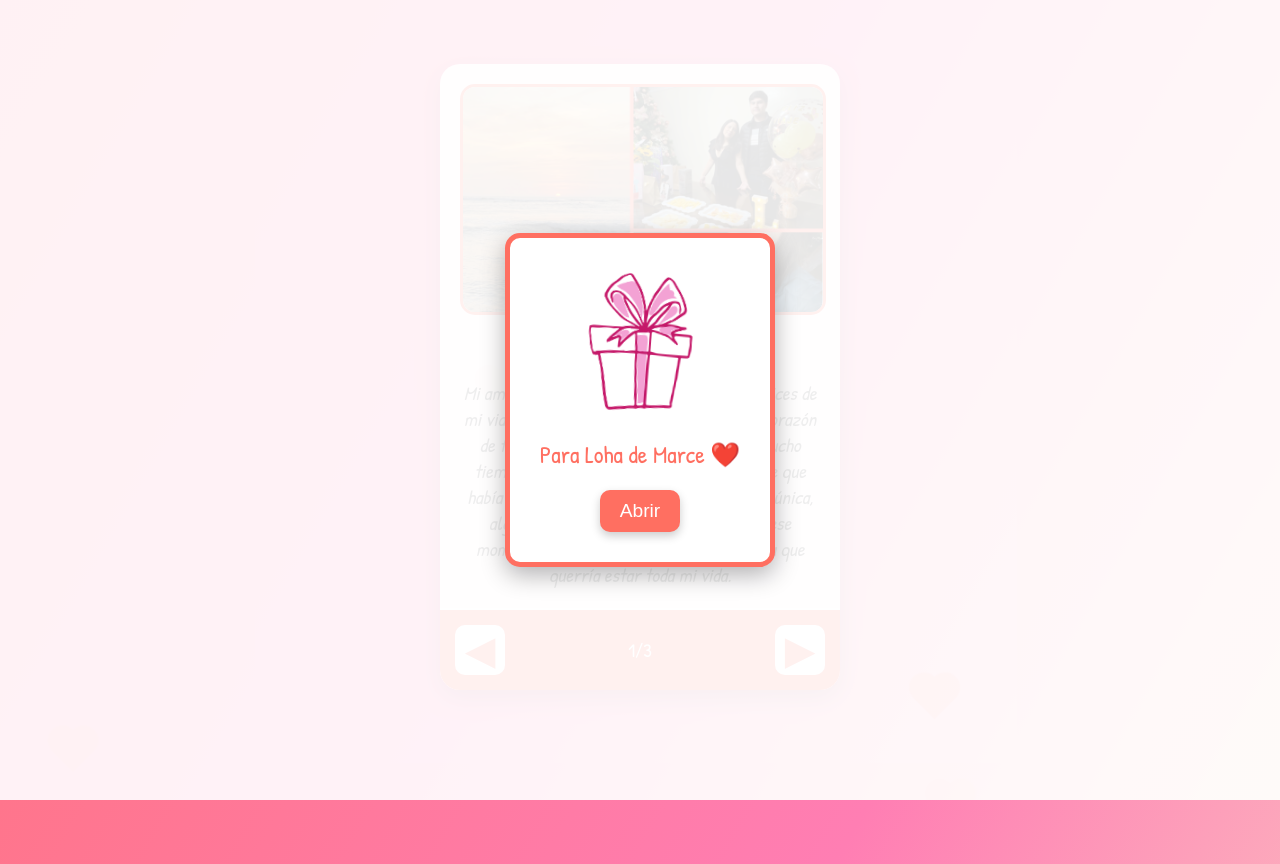
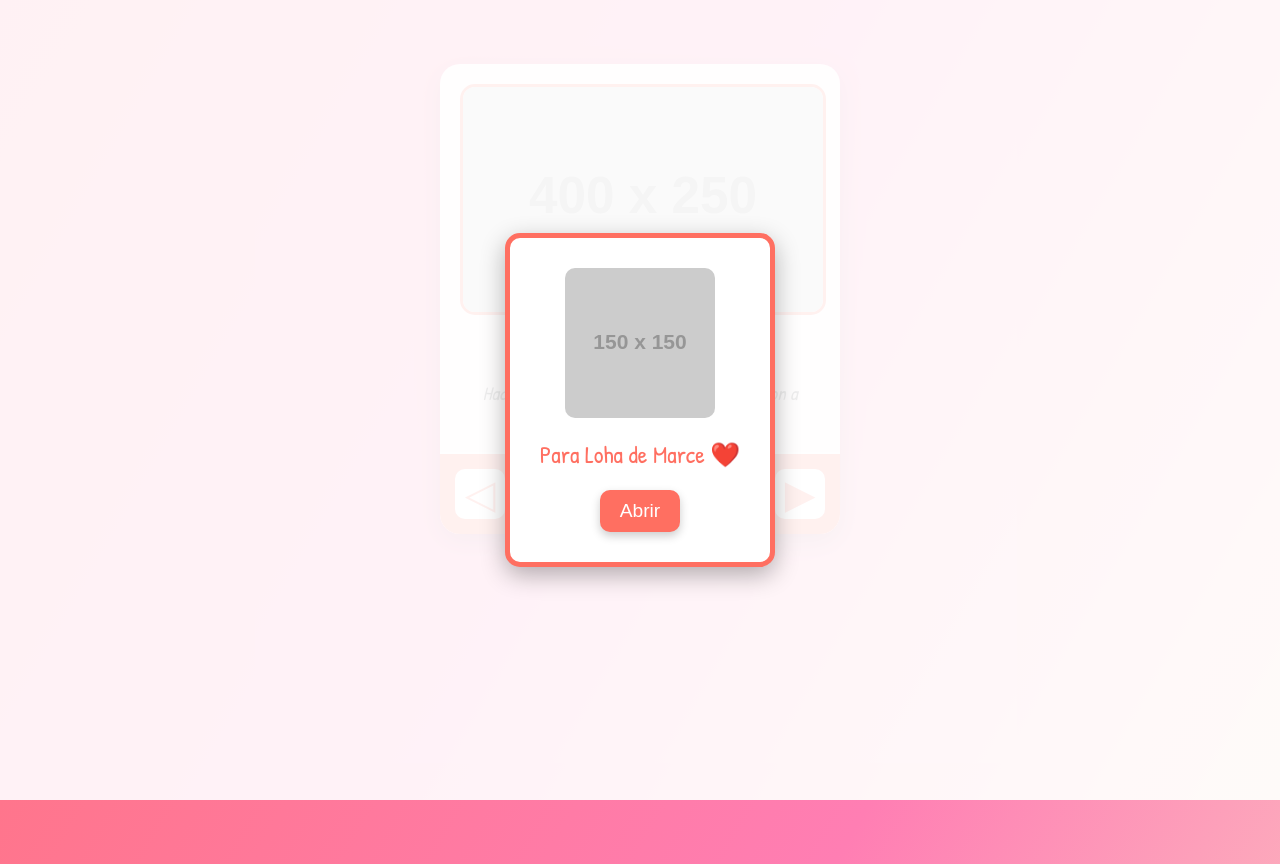
Before and after one commit to Marc3-T/loha, a plain HTML site: page index.html in a window 1280 px wide. Drawn offline with Linux system fonts and the light colour scheme; placeholder pictures from the web are drawn by us.

Commit message:
index.html

```diff
--- a/index.html
+++ b/index.html
@@ -5,7 +5,6 @@
     <meta name="viewport" content="width=device-width, initial-scale=1.0">
     <title>Un mes juntos ❤️</title>
     <link href="https://fonts.googleapis.com/css2?family=Patrick+Hand&display=swap" rel="stylesheet">
-    <link rel="icon" href="icon.png" type="image/png">
     <style>
         body {
             font-family: 'Patrick Hand', cursive;
@@ -99,7 +98,7 @@
             align-items: center;
             background: rgba(255, 255, 255, 0.9);
             transition: opacity 0.5s, visibility 0.5s;
-            z-index: 2; /* Adjusted to ensure it's above the book */
+            z-index: 2;
         }
 
         .screen.hidden {
@@ -136,37 +135,6 @@
             object-fit: cover;
         }
 
-        .gift-lid {
-            position: absolute;
-            width: 150px;
-            height: 20px;
-            background: #ffffff;
-            border-radius: 10px 10px 0 0;
-            top: -20px;
-            animation: bounce 1.5s ease-in-out infinite;
-        }
-
-        @keyframes bounce {
-            0%, 100% {
-                top: -20px;
-            }
-            50% {
-                top: -30px;
-            }
-        }
-
-        @keyframes shake {
-            0%, 100% {
-                transform: rotate(0);
-            }
-            25% {
-                transform: rotate(5deg);
-            }
-            75% {
-                transform: rotate(-5deg);
-            }
-        }
-
         .gift-message {
             font-size: 1.5em;
             margin-bottom: 20px;
@@ -195,7 +163,6 @@
             display: flex;
             justify-content: center;
             align-items: flex-start;
-            z-index: 1; /* Ensures it's below the gift screen */
             padding-top: 10%;
         }
 
@@ -274,8 +241,7 @@
     <div id="gift-screen" class="screen">
         <div class="gift-screen">
             <div class="gift-image-container">
-                <img src="regalo.jpg" alt="Imagen de Regalo">
-                <!-- Replace the src with your own image URL, make sure it's PNG or another format with transparency -->
+                <img src="https://via.placeholder.com/150" alt="Regalo">
             </div>
             <div class="gift-message">Para Loha de Marce ❤️</div>
             <button class="open-button" onclick="openBook()">Abrir</button>
@@ -285,12 +251,12 @@
     <div id="book-container">
         <div id="book">
             <div class="page" id="page-1">
-                <img src="3.png" alt="Foto 1">
+                <img src="https://via.placeholder.com/400x250" alt="Foto 1">
                 <div class="title">Nuestro primer mes</div>
-                <p>Mi amor, este mes ha sido uno de los más felices de mi vida. Tu alegría y tu compañía llenan mi corazón de felicidad como no lo hacía desde hace mucho tiempo. Desde la primera vez que te vi, supe que había algo especial en ti. Sentí una conexión única, algo que jamás había sentido antes, y en ese momento supe que tú serías la mujer con la que querría estar toda mi vida.</p>
+                <p>Hace un mes nuestras historias comenzaron a escribirse juntas. ❤️</p>
             </div>
             <div class="page" id="page-2">
-                <img src="4.png" alt="Foto 2">
+                <img src="https://via.placeholder.com/400x250" alt="Foto 2">
                 <div class="title">Cada día es especial</div>
                 <p>Cada día a tu lado me hace más feliz. 🌟</p>
             </div>
@@ -299,35 +265,41 @@
                 <div class="title">Lo que nos espera</div>
                 <p>Este es solo el inicio de una hermosa historia juntos. Te amo. ❤️</p>
             </div>
+            <div class="page" id="page-4">
+                <img id="random-image" src="https://via.placeholder.com/400x250" alt="Foto 4">
+                <div class="title">Recuerdos aleatorios</div>
+                <p>Cada imagen cuenta una parte de nuestra historia. ❤️</p>
+            </div>
             <div class="controls">
-                <button id="prev-btn" onclick="prevPage()" disabled>◀</button>
-                <span class="page-indicator" id="page-indicator">1/3</span>
+                <button id="prev-btn" onclick="prevPage()" disabled>◁</button>
+                <span class="page-indicator" id="page-indicator">1/4</span>
                 <button id="next-btn" onclick="nextPage()">▶</button>
             </div>
         </div>
     </div>
 
     <script>
+        const randomImages = [
+            "https://via.placeholder.com/400x250/ff7eb3",
+            "https://via.placeholder.com/400x250/ffd5dc",
+            "https://via.placeholder.com/400x250/fad0c4"
+        ];
+
+        function cycleRandomImage() {
+            const image = document.getElementById('random-image');
+            const randomIndex = Math.floor(Math.random() * randomImages.length);
+            image.src = randomImages[randomIndex];
+        }
+
+        setInterval(cycleRandomImage, 2000);
+
         function openBook() {
             document.getElementById('gift-screen').classList.add('hidden');
             document.getElementById('book-container').style.display = 'flex';
         }
 
-        function generateRandomHeart() {
-            const heart = document.createElement("div");
-            heart.classList.add("heart");
-            const leftPosition = Math.random() * 100;
-            const animationDelay = Math.random() * 5;
-            heart.style.left = `${leftPosition}%`;
-            heart.style.animationDelay = `${animationDelay}s`;
-            document.querySelector('.background').appendChild(heart);
-            setTimeout(() => heart.remove(), 6000);
-        }
-
-        setInterval(generateRandomHeart, 500);
-
         let currentPage = 1;
-        const totalPages = 3;
+        const totalPages = 4;
 
         function showPage(page) {
             document.querySelectorAll('.page').forEach(page => page.style.display = 'none');
```
